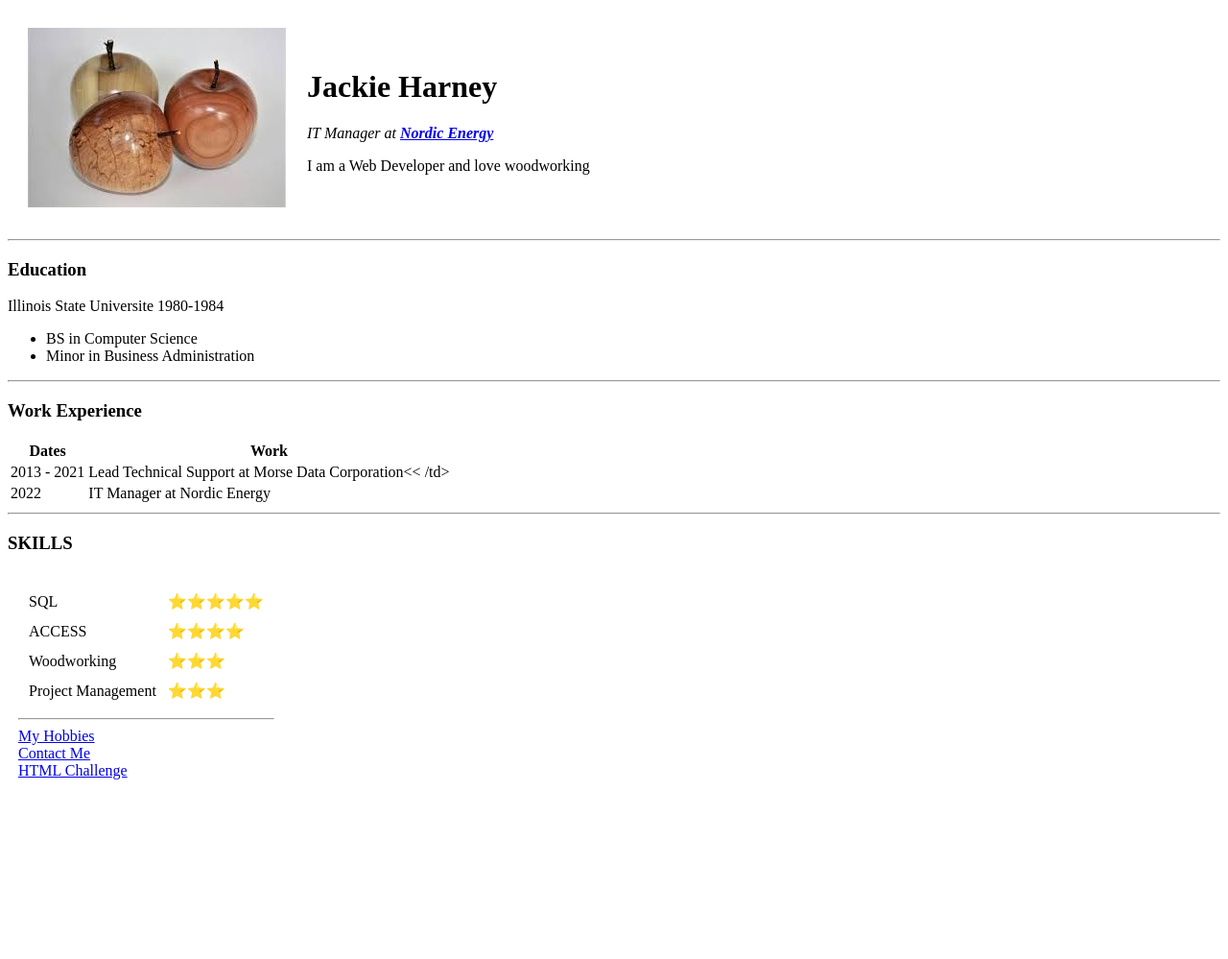
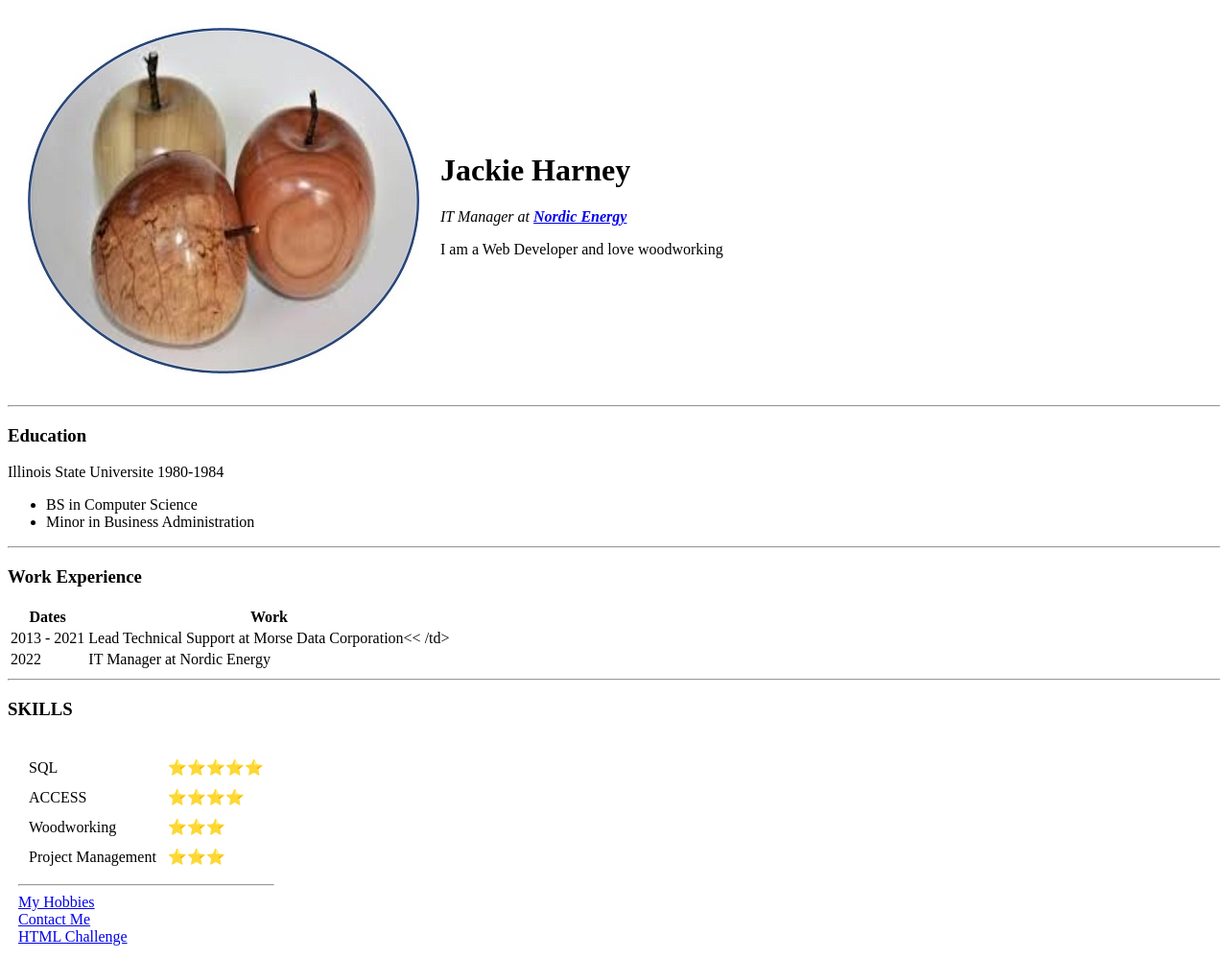
Before and after one commit to GHJharney/CV, a plain HTML site: page index.html in a window 1280 px wide. Shown: the whole page at 96% size. Before the commit the page ends 831 px from the top, so only its background shows below. Drawn offline with Linux system fonts and the light colour scheme.

Commit message:
Update code for round wooden apples

```diff
--- a/index.html
+++ b/index.html
@@ -11,7 +11,7 @@
   <table cellspacing="20">
     <tr>
       <td>
-        <img src="wooden apples.jpg" alt="Woodworking picture">
+        <img src="round wooden apples.jpg" alt="Woodworking picture">
       </td>
       <td>
         <H1>Jackie Harney</H1>
```
